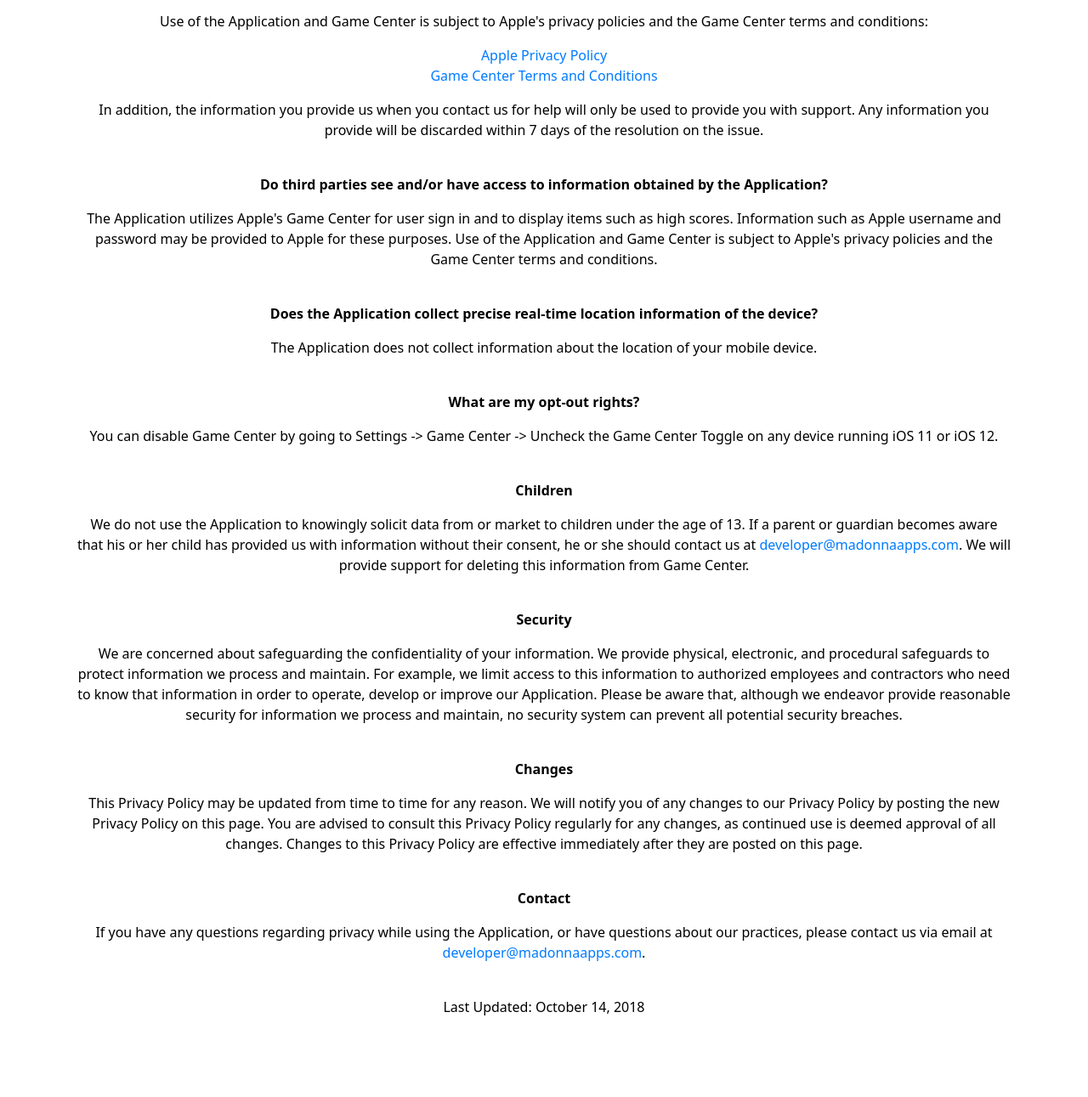
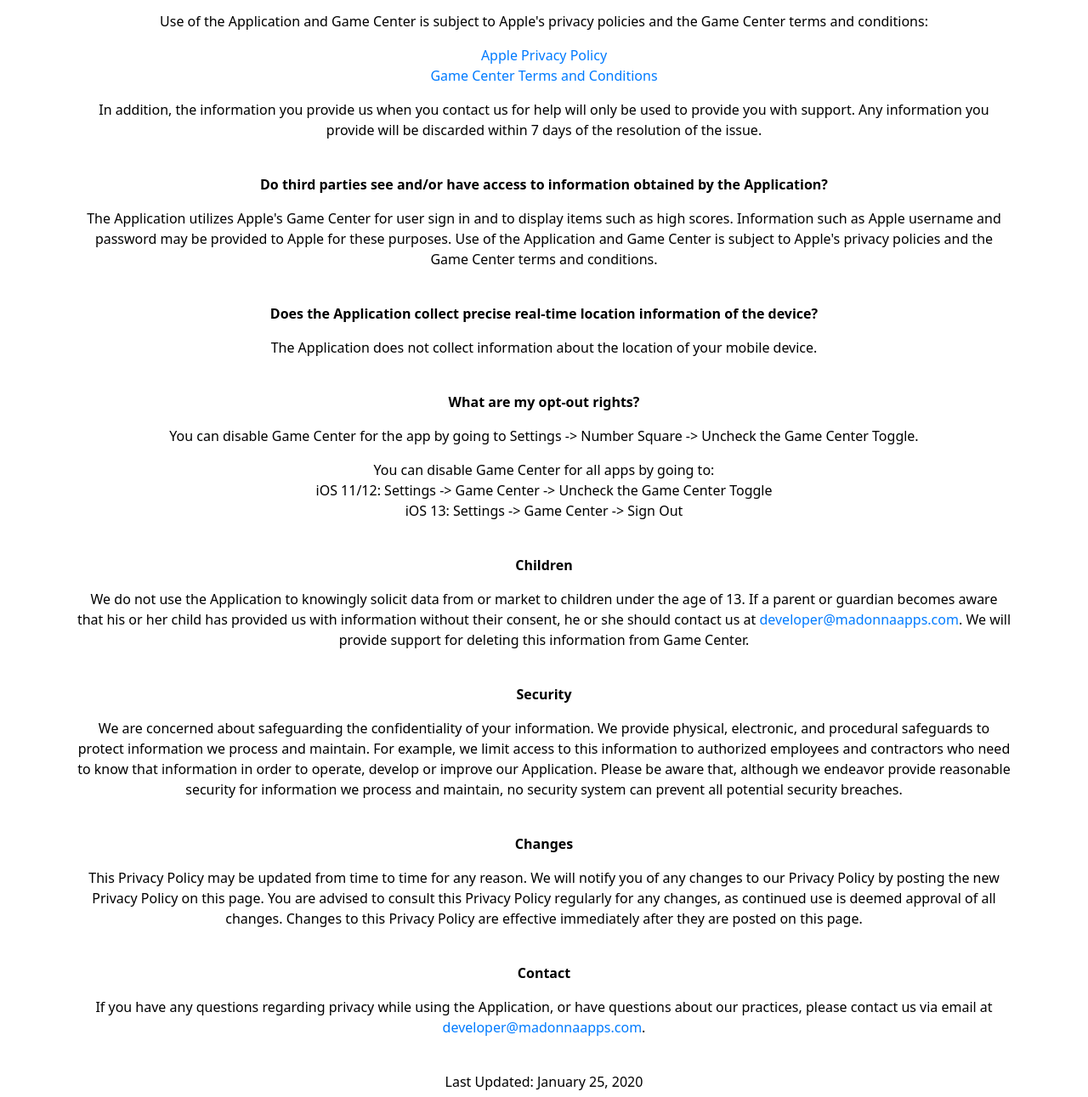
Before and after one commit to tjmadonna/madonnaapps, a plain HTML site: page numbersquare/privacy-policy.html in a window 1280 px wide. Shown: the part 389-1680 px from the top of the page at 85% size. Before the commit the page ends 1652 px from the top, so only its background shows below. Drawn offline with nearby package versions, Linux system fonts and the light colour scheme.

Commit message:
Added Game Center opt out instructions for iOS 13 and fixed a minor spelling error in the NumberSquare privacy policy

```diff
--- a/numbersquare/privacy-policy.html
+++ b/numbersquare/privacy-policy.html
@@ -67,7 +67,7 @@
                     </div>
 
                     <p>
-                      In addition, the information you provide us when you contact us for help will only be used to provide you with support. Any information you provide will be discarded within 7 days of the resolution on the issue.
+                      In addition, the information you provide us when you contact us for help will only be used to provide you with support. Any information you provide will be discarded within 7 days of the resolution of the issue.
                     </p>
 
                     <br>
@@ -91,7 +91,15 @@
                     <p><b>What are my opt-out rights?</b></p>
 
                     <p>
-                      You can disable Game Center by going to Settings -> Game Center -> Uncheck the Game Center Toggle on any device running iOS 11 or iOS 12.
+                      You can disable Game Center for the app by going to Settings -> Number Square -> Uncheck the Game Center Toggle.
+                    </p>
+
+
+
+                    <p>
+                      You can disable Game Center for all apps by going to: <br>
+                      iOS 11/12: Settings -> Game Center -> Uncheck the Game Center Toggle <br>
+                      iOS 13: Settings -> Game Center -> Sign Out
                     </p>
 
                     <br>
@@ -128,7 +136,7 @@
 
                     <br>
 
-                    <p>Last Updated: October 14, 2018</p>
+                    <p>Last Updated: January 25, 2020</p>
 
                 </div>
 
```
